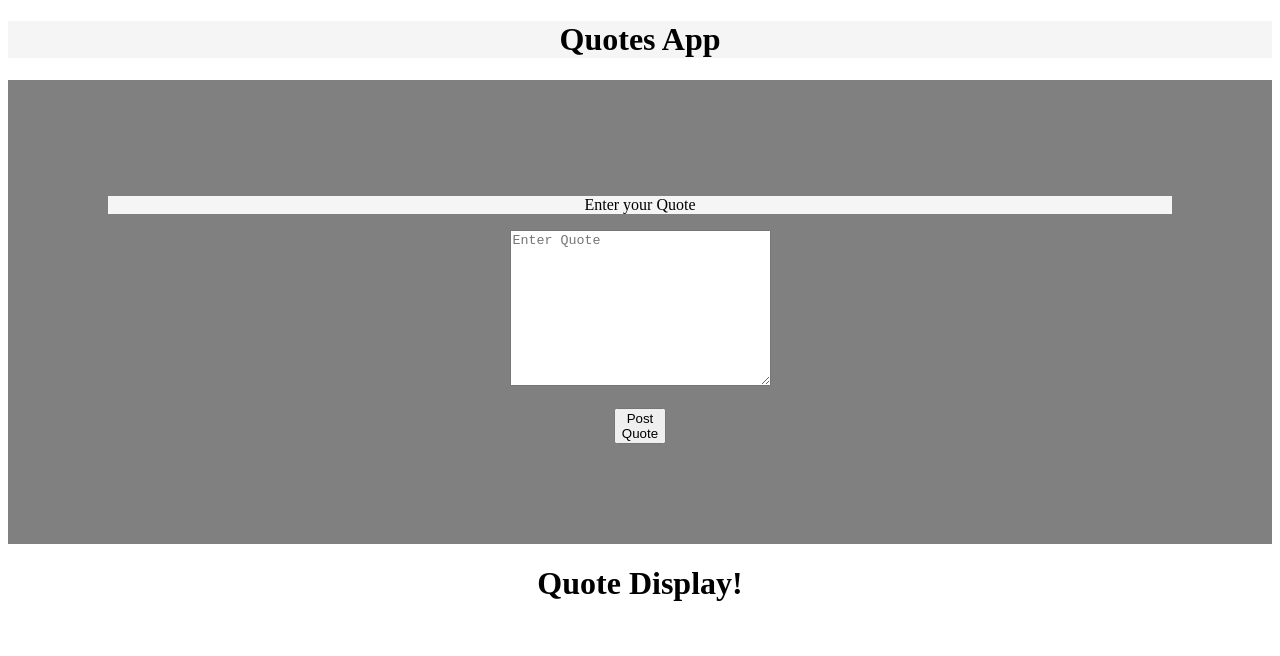
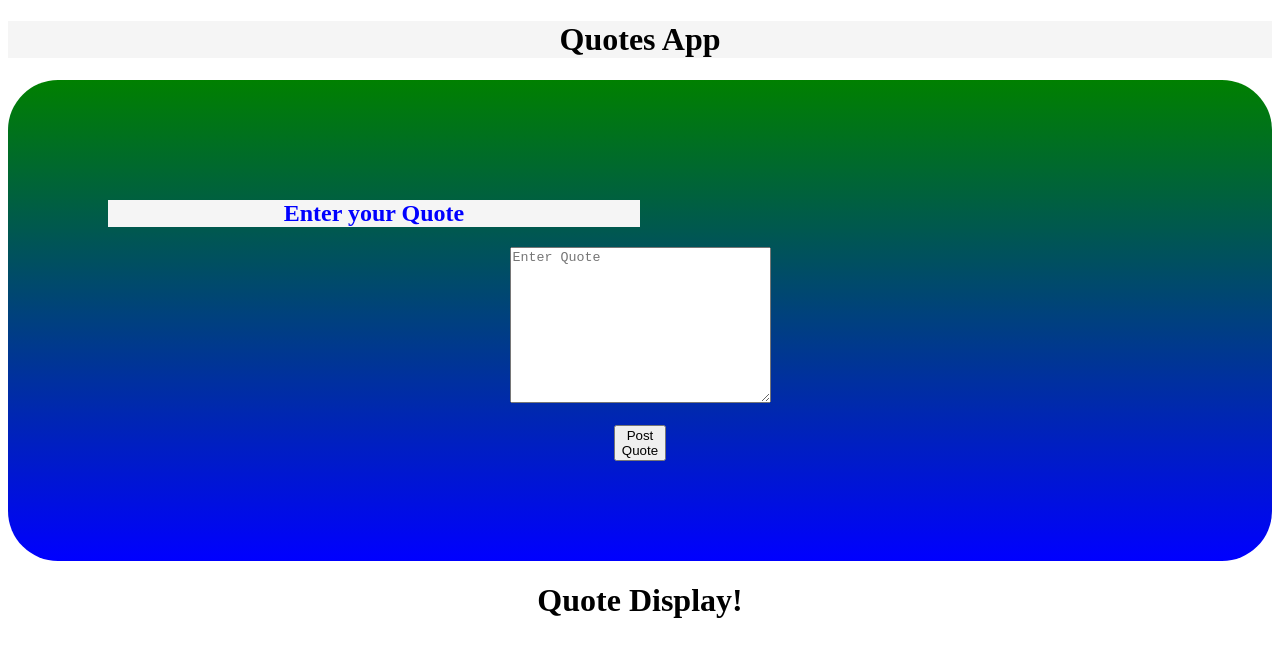
Before and after one commit to Alexanderoke/Quotesip, an Angular app: page / in a window 1280 px wide. Shown: the top 656 px of the page. Built offline with nearby package versions, Linux system fonts and the light colour scheme.

Commit message:
form background image set to linear gradient

```diff
--- a/src/app/form/form.component.css
+++ b/src/app/form/form.component.css
@@ -1,9 +1,12 @@
 .form{
-  background-color: grey;
+  background-image: linear-gradient( green,blue);
   padding: 100px;
+  border-radius: 50px;
 }
 .qhead{
   background-color: whitesmoke;
+  color: blue;
+  width: 50%;
 
 }
 #quote{
--- a/src/app/form/form.component.html
+++ b/src/app/form/form.component.html
@@ -1,6 +1,6 @@
 <div class="form" >
   <div class="qhead" >
-<p>Enter your Quote</p>
+<h2>Enter your Quote</h2>
 </div>
 <form class="form-control">
 <textarea #box cols="30" [placeholder]= "Quote" rows="10" value=""></textarea><br><br>
```
